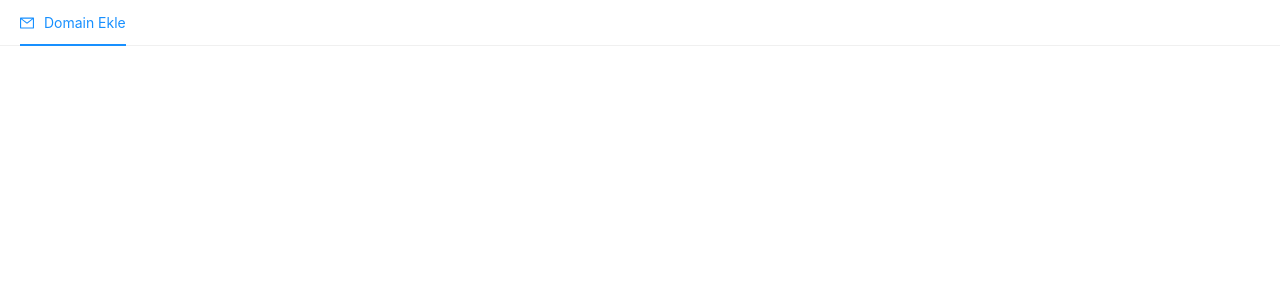
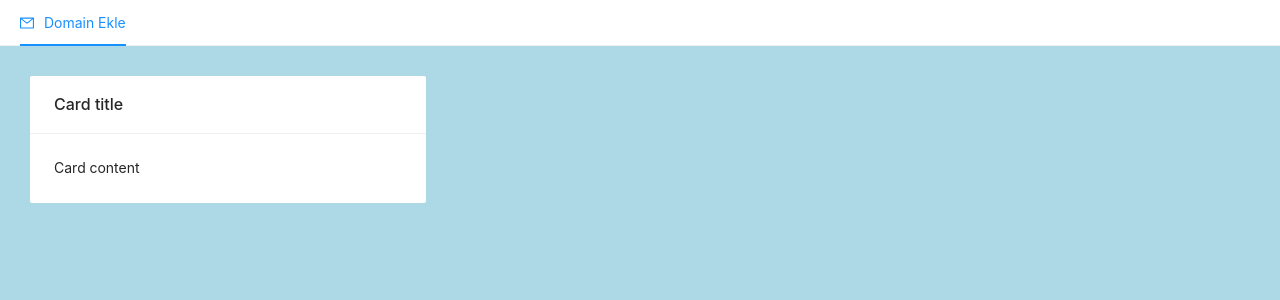
Before and after one commit to yussems/Liberyus-domain, a Next.js app: page /domain/domain-edit in a window 1280 px wide. Shown: the top 300 px of the page. Built offline with nearby package versions, Linux system fonts and the light colour scheme; no server answers; the database is empty.

Commit message:
firestore connecting, take and show

```diff
--- /dev/null
+++ b/component/Cards.js
@@ -0,0 +1,19 @@
+import React from "react";
+import { Card, Col, Row } from 'antd';
+import styles from '../styles/Card.module.css'
+
+function Cards({days,domainName,id,whereToTake}) {
+  return (
+    <div className={styles.card}>
+      <Row gutter={16}>
+        <Col span={8}>
+          <Card title="Card title" bordered={false}>
+            Card content
+          </Card>
+        </Col>
+      </Row>
+    </div>
+  );
+}
+
+export default Cards;
--- a/pages/domain/domain-add.js
+++ b/pages/domain/domain-add.js
@@ -3,7 +3,7 @@ import React from "react";
 import AddForm from "../../component/AddForm";
 import Header from "../../component/Header";
 import styles from "../../styles/Domainadd.module.css";
-import { AuthContextProvider, useUserContext } from "../../utils/Context";
+import {  useUserContext } from "../../utils/Context";
 
 export default function DomainAdd() {
   const router = useRouter();
@@ -16,13 +16,11 @@ const handleClick =() => {
 }
 
   return (
-    <AuthContextProvider>
       <div className={styles.container}>
         <Header handleClick={handleClick} />
         <main className={styles.content}>
           <AddForm />
         </main>
       </div>
-    </AuthContextProvider>
   );
 }
--- a/pages/domain/domain-edit.js
+++ b/pages/domain/domain-edit.js
@@ -1,19 +1,39 @@
 import React from "react";
 import { Menu } from "antd";
 import "antd/dist/antd.css";
+import styles from "../../styles/DomainEdit.module.css";
 
-import { MailOutlined, ExportOutlined } from "@ant-design/icons";
+import { MailOutlined } from "@ant-design/icons";
 import Link from "next/link";
+import { takeData } from "../../utils/firestore";
+import Cards from "../../component/Cards";
 
+ takeData().forEach(item => {
+    const {days,domainName,id,whereToTake} = item
+    return console.log(days);
+ })
+
+console.log(takeData().length);
 
 export default function DomainEdit() {
   return (
-
-    <Menu mode="horizontal">
-      <Menu.Item key="mail" icon={<MailOutlined />}>
-        <Link href={"/domain/domain-add"}>Domain Ekle</Link>
-      </Menu.Item>
-
-    </Menu>
+    <div className={styles.container}>
+      <Menu mode="horizontal">
+        <Menu.Item key="mail" icon={<MailOutlined />}>
+          <Link href={"/domain/domain-add"}>Domain Ekle</Link>
+        </Menu.Item>
+      </Menu>
+      <main className={styles.content}>
+        {
+        // takeData().forEach(item => {
+        //   const {days,domainName,id,whereToTake} = item
+        //   return(
+        //     <Cards key={id}  days={days} name={domainName} take={whereToTake}   />
+        //   )
+        // })
+      }
+      <Cards/>
+      </main>
+    </div>
   );
 }
--- /dev/null
+++ b/styles/Card.module.css
@@ -0,0 +1,4 @@
+.card {
+    padding: 30px;
+
+}
--- /dev/null
+++ b/styles/DomainEdit.module.css
@@ -0,0 +1,10 @@
+.container {
+    width: 100%;
+    height: 100vh;
+    overflow: hidden;
+}
+.content{
+    width: 100%;
+    height: 100%;
+    background-color: lightblue;
+}
--- a/utils/firestore.js
+++ b/utils/firestore.js
@@ -1,4 +1,4 @@
-import { addDoc, collection } from "firebase/firestore";
+import { addDoc, collection, onSnapshot } from "firebase/firestore";
 import { db } from "../firebase";
 
 const colRef = collection(db,'domains')
@@ -10,3 +10,12 @@ export function addData(name,taken,days) {
         days:days
     })
 }
+export const  takeData = () => {
+    let domains = []
+    onSnapshot(colRef,snapShot=> {
+        snapShot.docs.forEach(res => {
+            domains.push({...res.data(),id:res.id})
+        })
+    })
+    return domains
+}
```
Also changed, not shown: component/AddForm.js (+12 -6 lines).
